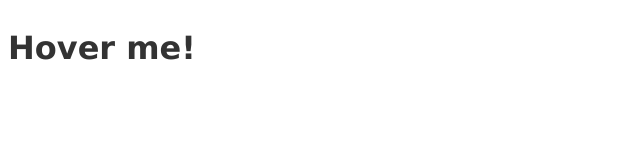
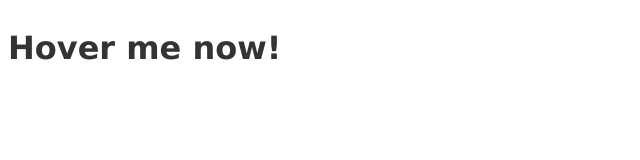
Before and after one commit to sbarthel/sbarthel.github.io, a plain HTML site: page index.html in a window 1280 px wide. Shown: the whole page, without its empty margins (0-640 px from the left). Drawn offline with Linux system fonts and the light colour scheme.

Commit message:
Text update

```diff
--- a/index.html
+++ b/index.html
@@ -51,7 +51,7 @@
 
 <body>
 	<h1 title="super">
-	 Hover me!
+	 Hover me now!
 	 <span>Infos</span>
 	</h1>
 	<h2>Beat 'em down</h2>
```
